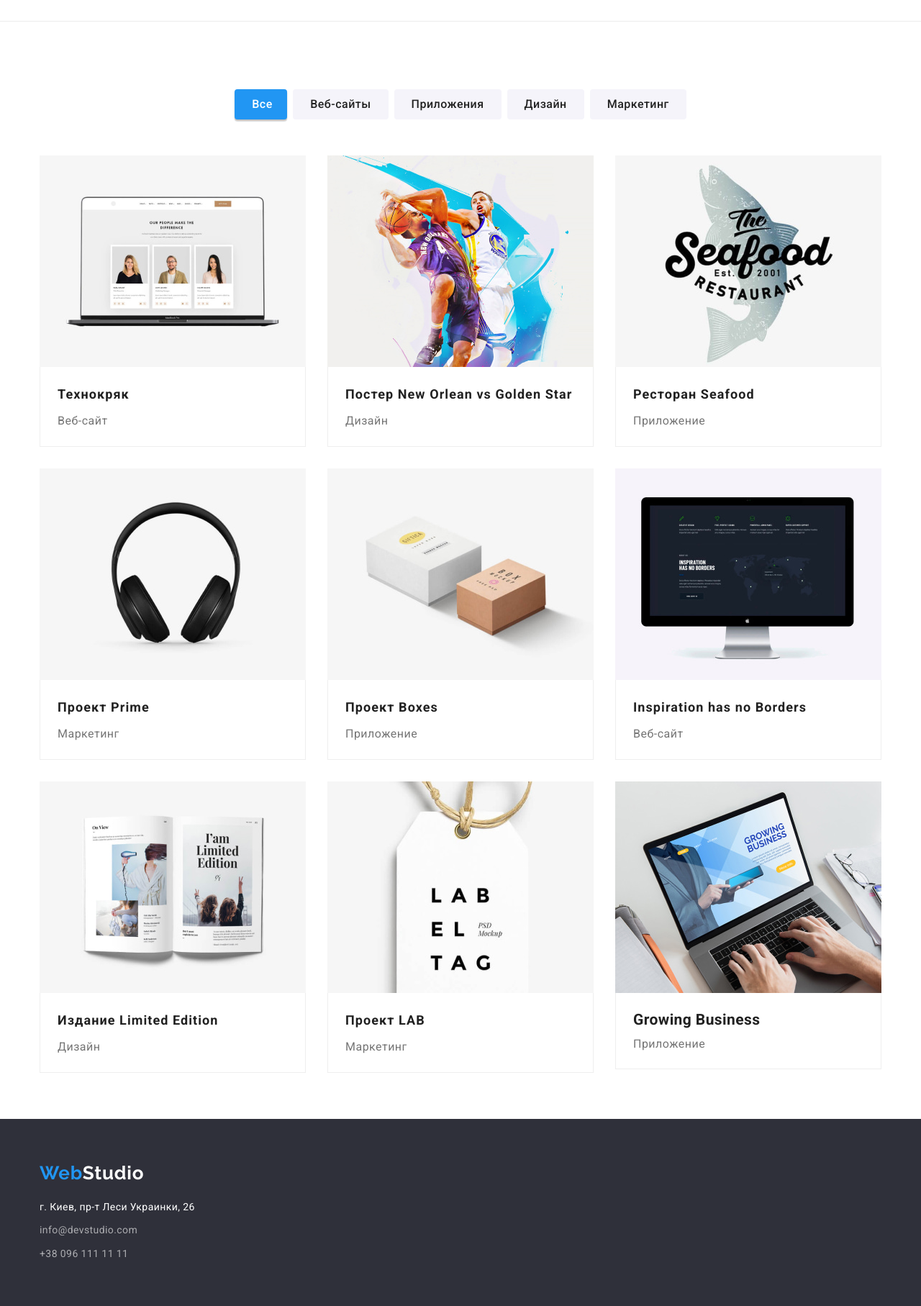
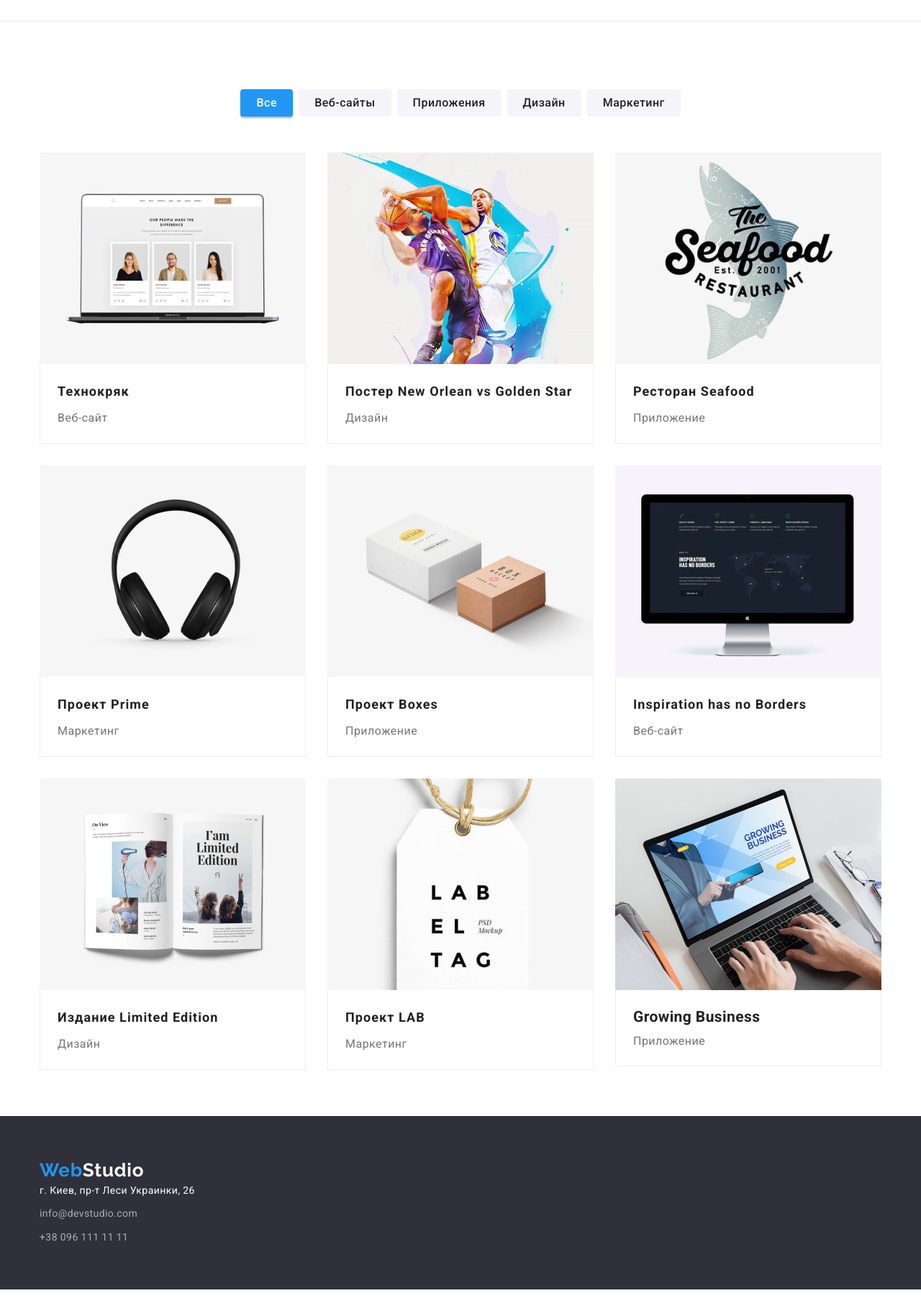
Before and after one commit to IrynaDidkivska/goit-markup-hw-03-FS, a plain HTML site: page portfolio.html in a window 1280 px wide. Shown: the part 66-1881 px from the top of the page at 72% size. After the commit the page ends 1858 px from the top, so only its background shows below. Drawn offline with nearby package versions, Linux system fonts and the light colour scheme.

Commit message:
Добавлены стили для геометрии (ширины, отступы, поля и рамки) и позиционирование контента при помощи Flexbox

```diff
--- a/css/styles.css
+++ b/css/styles.css
@@ -332,10 +332,8 @@ img {
   background-color: #188ce8;
 }
 .hero-button {
-  display: inline-block;
-  border-radius: 4px;
+  min-width: 200px;
   padding: 10px 32px;
-  min-width: 200px;
 
   font-family: inherit;
   font-weight: 700;
@@ -344,9 +342,11 @@ img {
   text-align: center;
   letter-spacing: 0.06em;
 
-  border-color: transparent;
+  border: none;
   color: var(--title-text-color);
   background-color: var(--accent-color);
+  box-shadow: 0px 4px 4px rgba(0, 0, 0, 0.15);
+  border-radius: 4px;
 }
 .button-primary {
   cursor: pointer;
@@ -356,14 +356,9 @@ img {
   background-color: var(--accent-color);
 }
 .button-primary {
-  max-width: 73px;
   min-width: 73px;
-  display: inline-block;
-  border-radius: 4px;
   padding: 6px 22px;
   text-align: center;
-  box-shadow: 0px 3px 1px rgba(0, 0, 0, 0.1), 0px 1px 2px rgba(0, 0, 0, 0.08),
-    0px 2px 2px rgba(0, 0, 0, 0.12);
 
   font-family: inherit;
   font-weight: 500;
@@ -371,9 +366,12 @@ img {
   line-height: 1.62;
   letter-spacing: 0.03em;
 
-  border-color: transparent;
+  border: none;
   color: var(--title-text-color);
   background-color: var(--accent-color);
+  box-shadow: 0px 3px 1px rgba(0, 0, 0, 0.1), 0px 1px 2px rgba(0, 0, 0, 0.08),
+    0px 2px 2px rgba(0, 0, 0, 0.12);
+  border-radius: 4px;
 }
 .button-secondary {
   cursor: pointer;
@@ -385,7 +383,6 @@ img {
 }
 .button-secondary {
   display: inline-block;
-  border-radius: 4px;
   padding: 6px 22px;
 
   text-align: center;
@@ -395,9 +392,10 @@ img {
   line-height: 1.62;
   letter-spacing: 0.03em;
 
-  border-color: transparent;
+  border: none;
   color: var(--primary-text-color);
   background-color: #f5f4fa;
+  border-radius: 4px;
 }
 
 /* Футер */
@@ -412,8 +410,6 @@ img {
 }
 
 .footer-link {
-  display: block;
-
   color: var(--title-text-color);
   text-decoration: none;
   font-style: normal;
@@ -431,7 +427,6 @@ img {
 }
 
 .logo-footer {
-  display: block;
   margin-bottom: 20px;
   text-decoration: none;
   font-family: Raleway;
@@ -442,7 +437,6 @@ img {
 }
 
 .auth-address {
-  display: block;
   color: rgba(255, 255, 255, 0.6);
   text-decoration: none;
 }
```
